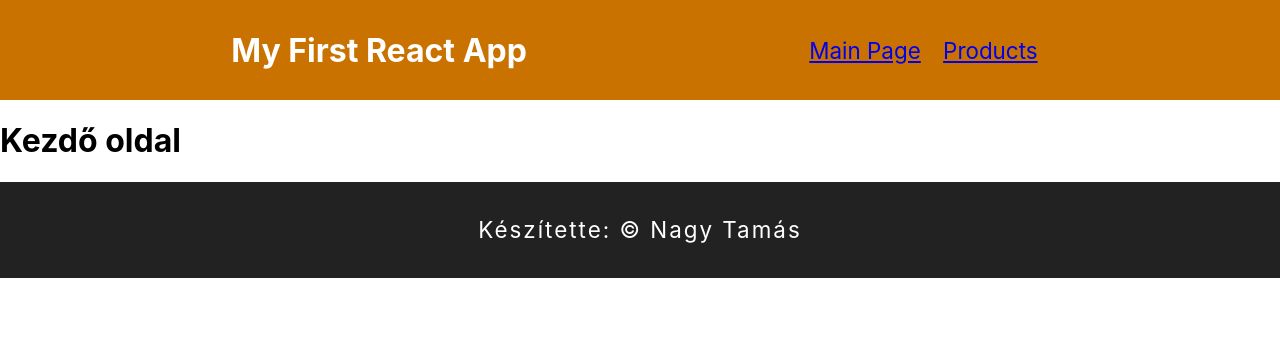
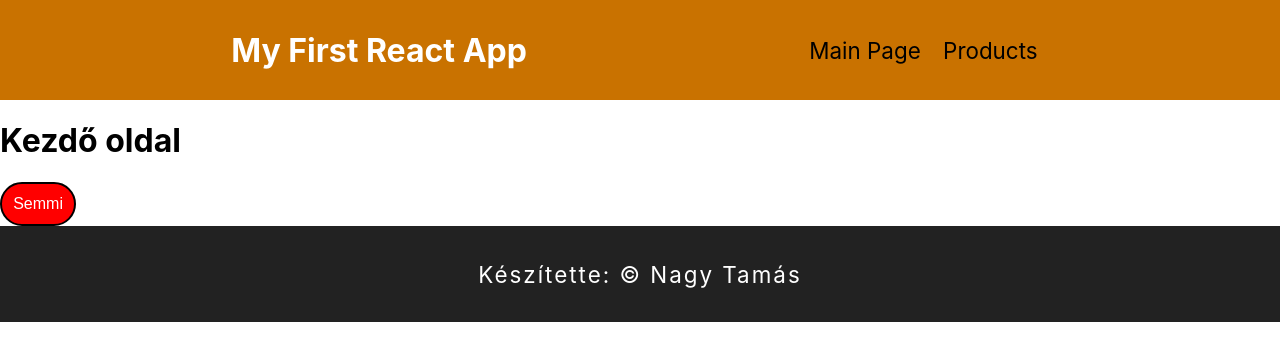
Before and after one commit to nagytommy76/practiceReact, a React (Create React App) app: page / in a window 1280 px wide. Shown: the top 360 px of the page. Built offline with nearby package versions, Linux system fonts and the light colour scheme; the HTML template or start-up script is replaced by a standard one.

Commit message:
Learning css modules and styled-components

```diff
--- a/package.json
+++ b/package.json
@@ -11,6 +11,7 @@
     "react-dom": "^17.0.1",
     "react-router-dom": "^5.2.0",
     "react-scripts": "4.0.3",
+    "styled-components": "^5.2.1",
     "web-vitals": "^1.1.0"
   },
   "scripts": {
--- /dev/null
+++ b/src/components/BaseUtility/Button/BaseButton.jsx
@@ -0,0 +1,21 @@
+import React from 'react'
+import propTypes from 'prop-types'
+import ButtonClasses from './BaseButton.module.css'
+const BaseButton = ({ text, type }) => {
+    const BtnClass = [ButtonClasses.Button]
+    BtnClass.push(ButtonClasses.Primary)
+    return (
+        <button className={BtnClass.join(' ')}>
+            {text}
+        </button>
+    )
+}
+BaseButton.propTypes = {
+    text: propTypes.string.isRequired,
+    type: propTypes.string
+}
+BaseButton.defaultProps = {
+    type: 'Primary'
+}
+
+export default BaseButton
--- a/src/components/BaseUtility/BaseButton.scss
+++ b/src/components/BaseUtility/Button/BaseButton.module.css
@@ -1,4 +1,4 @@
-.btn{
+.Button{
     padding: .7rem;
     border: 2px solid black;
     border-radius: 50px;
@@ -7,3 +7,8 @@
     cursor: pointer;
     background: transparent;
 }
+.Button.Primary{
+    /* border: none; */
+    background-color: red;
+    color: white;
+}
--- a/src/components/PageComponents/Navbar.jsx
+++ b/src/components/PageComponents/Navbar.jsx
@@ -1,19 +1,15 @@
-import React, { Suspense } from 'react'
+import React from 'react'
 import PropTypes from 'prop-types'
 import {Link} from 'react-router-dom'
-import './Navbar.scss'
+import NavbarClasses from './Navbar.module.scss'
 
 const Navbar = ({title}) => {
     return (
-        <nav className='navigation'>
-            <h1 className="navigation-title">{title}</h1>
-            <ul className='navigation-list'>
-                <Link to='/'>
-                    <li className='navigation-list-item'>Main Page</li>
-                </Link>
-                <Link to='/products'>
-                    <li className='navigation-list-item'>Products</li>
-                </Link>
+        <nav className={NavbarClasses.navigation}>
+            <h1 className={NavbarClasses.title}>{title}</h1>
+            <ul className={NavbarClasses.list}>
+                <Link className={NavbarClasses.item} to='/'>Main Page</Link>
+                <Link className={NavbarClasses.item} to='/products'>Products</Link>
             </ul>
         </nav>
     )
--- a/src/components/PageComponents/Navbar.scss
+++ b/src/components/PageComponents/Navbar.module.scss
@@ -6,19 +6,21 @@
     align-items: center;
     background-color: #c97200;
     color: white;
-    &-title{
+    .title{
         margin: 0;
         font-size: 2rem;
     }
-    &-list{
+    .list{
         display: flex;
         flex-direction: row;
 
-        &-item{
+        .item{
             margin: .7rem;
             font-size: 1.4rem;
             list-style: none;
             cursor: pointer;
+            text-decoration: none;
+            color: black;
         }
     }
 }
--- a/src/components/Views/Products.jsx
+++ b/src/components/Views/Products.jsx
@@ -1,5 +1,5 @@
 import React, {useState, useEffect} from 'react'
-import PropTypes from 'prop-types'
+// import PropTypes from 'prop-types'
 
 const Products = props => {
     useEffect(() => {
@@ -28,8 +28,8 @@ const Products = props => {
     )
 }
 
-Products.propTypes = {
+// Products.propTypes = {
 
-}
+// }
 
 export default Products
--- a/src/components/Views/Welcome.jsx
+++ b/src/components/Views/Welcome.jsx
@@ -1,7 +1,9 @@
+import Button from '../BaseUtility/Button/BaseButton'
 const Welcome = () => {
     return (
         <>
             <h1>Kezdő oldal</h1>
+            <Button text='Semmi'></Button>
         </>
     )
 }
```
Also changed, not shown: src/components/BaseUtility/BaseButton.jsx (deleted, +0 -16 lines), 1 other file (tests, documents, lock files or other folders).
